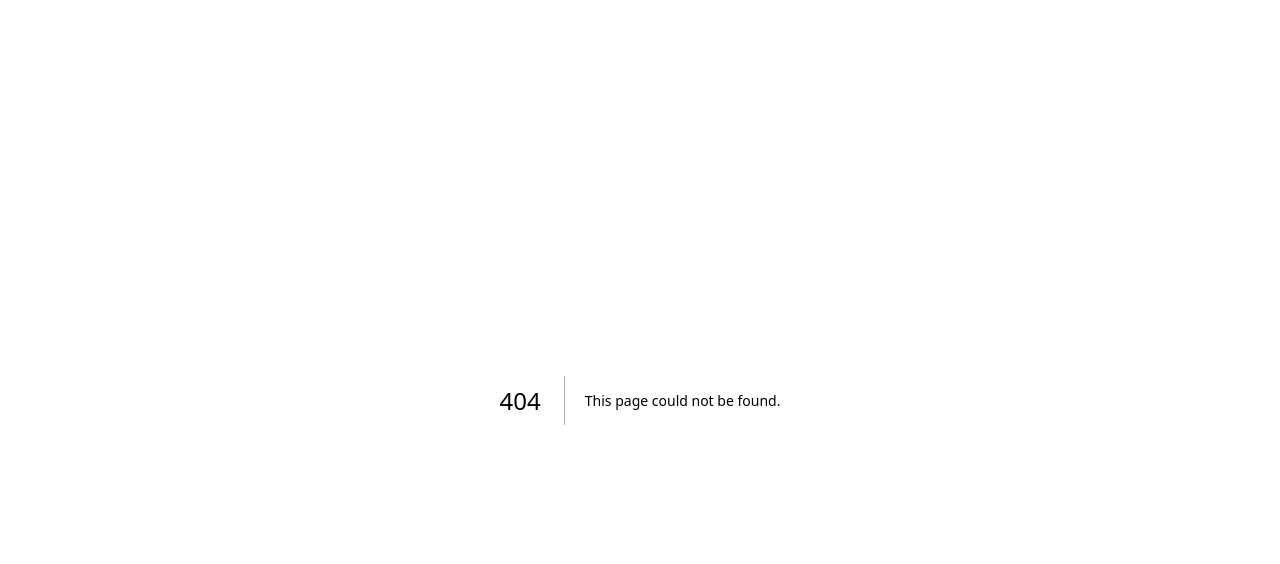
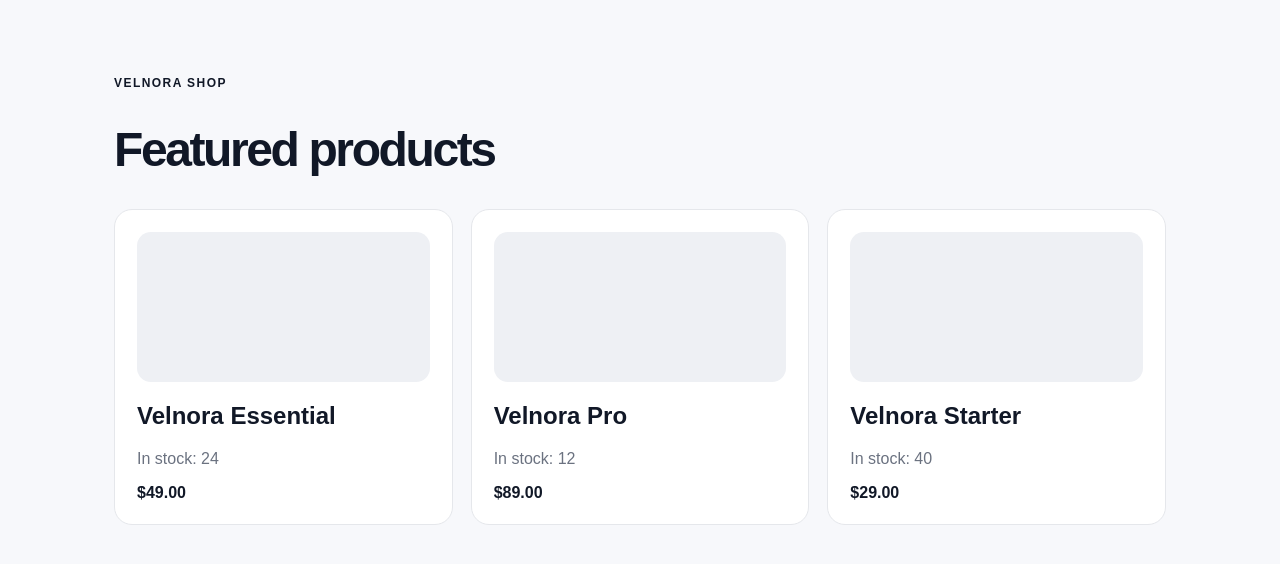
Before and after one commit to umairworkplace/velnora, a Next.js app: page /shop in a window 1280 px wide. Before the commit this address had no page. Shown: the top 564 px of the page. Built offline with nearby package versions, Linux system fonts and the light colour scheme.

Commit message:
feat: add customer shop page

```diff
--- /dev/null
+++ b/app/shop/page.tsx
@@ -0,0 +1,21 @@
+import { featuredProducts } from "@/lib/catalog";
+import { money } from "@/lib/format";
+
+export default function ShopPage() {
+  return (
+    <main style={{ maxWidth: 1100, margin: "0 auto", padding: "64px 24px" }}>
+      <p style={{ fontWeight: 700, letterSpacing: ".12em", fontSize: 12 }}>VELNORA SHOP</p>
+      <h1 style={{ fontSize: 48, letterSpacing: "-0.05em" }}>Featured products</h1>
+      <div style={{ display: "grid", gridTemplateColumns: "repeat(auto-fit,minmax(230px,1fr))", gap: 18 }}>
+        {featuredProducts.map((product) => (
+          <article key={product.id} style={{ background: "white", border: "1px solid #e5e7eb", borderRadius: 18, padding: 22 }}>
+            <div style={{ height: 150, borderRadius: 14, background: "#eef0f4", marginBottom: 18 }} />
+            <h2>{product.name}</h2>
+            <p style={{ color: "#6b7280" }}>In stock: {product.stock}</p>
+            <strong>{money(product.price)}</strong>
+          </article>
+        ))}
+      </div>
+    </main>
+  );
+}
```
